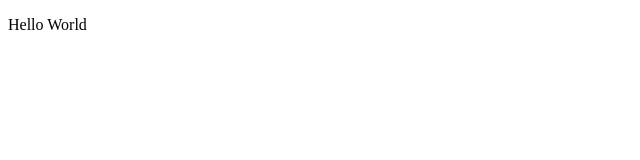
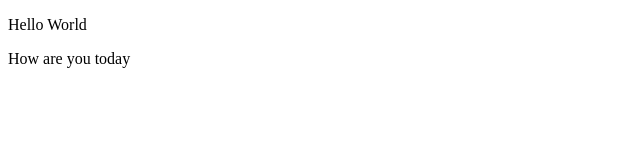
Before and after one commit to eliartncode/shopApi, a plain HTML site: page index.html in a window 1280 px wide. Shown: the whole page, without its empty margins (0-640 px from the left). Drawn offline with Linux system fonts and the light colour scheme.

Commit message:
Update index.html

```diff
--- a/index.html
+++ b/index.html
@@ -7,5 +7,6 @@
 </head>
 <body>
     <p>Hello World</p>
+    <p>How are you today</p>
 </body>
 </html>
```
